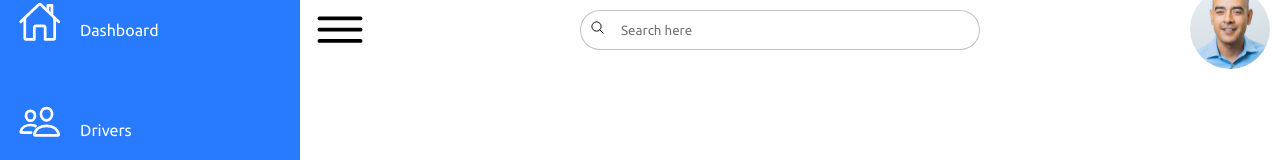
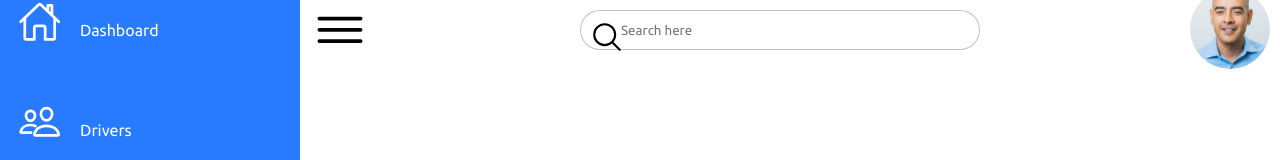
Before and after one commit to rosendo-lugo/formula_1_project, a website: page index.html in a window 1280 px wide. Shown: the top 160 px of the page. Drawn offline with nearby package versions, Linux system fonts and the light colour scheme.

```diff
--- a/style.css
+++ b/style.css
@@ -184,7 +184,7 @@
     display: flex;
     justify-content: center;
     align-items: center;
-    font-size: 2.1cm;
+    font-size: 2cm;
     cursor: pointer;
 }
 .search
@@ -213,7 +213,7 @@
     position: absolute;
     top: 0;
     left: 10px;
-    font-size: .4cm;
+    font-size: .9cm;
 }
 .profile-picture img
 {
```
